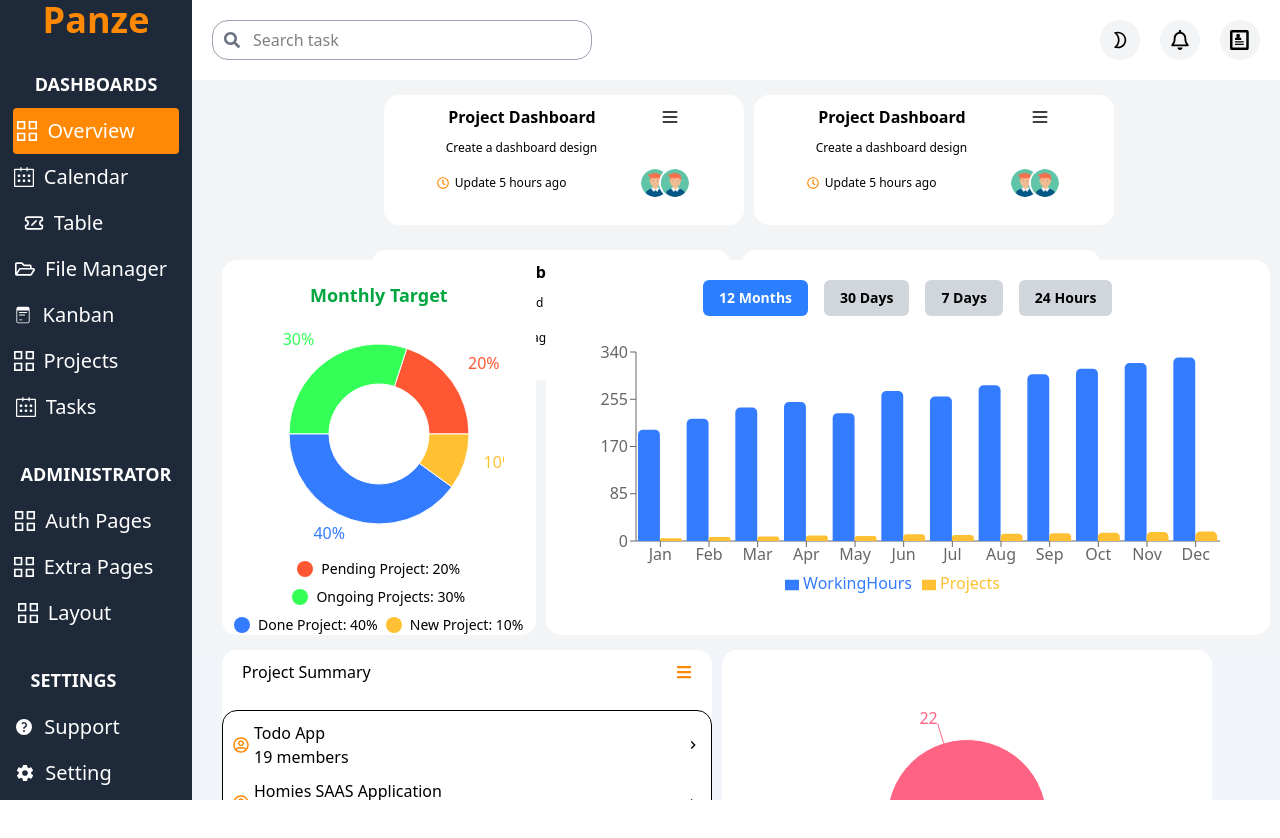
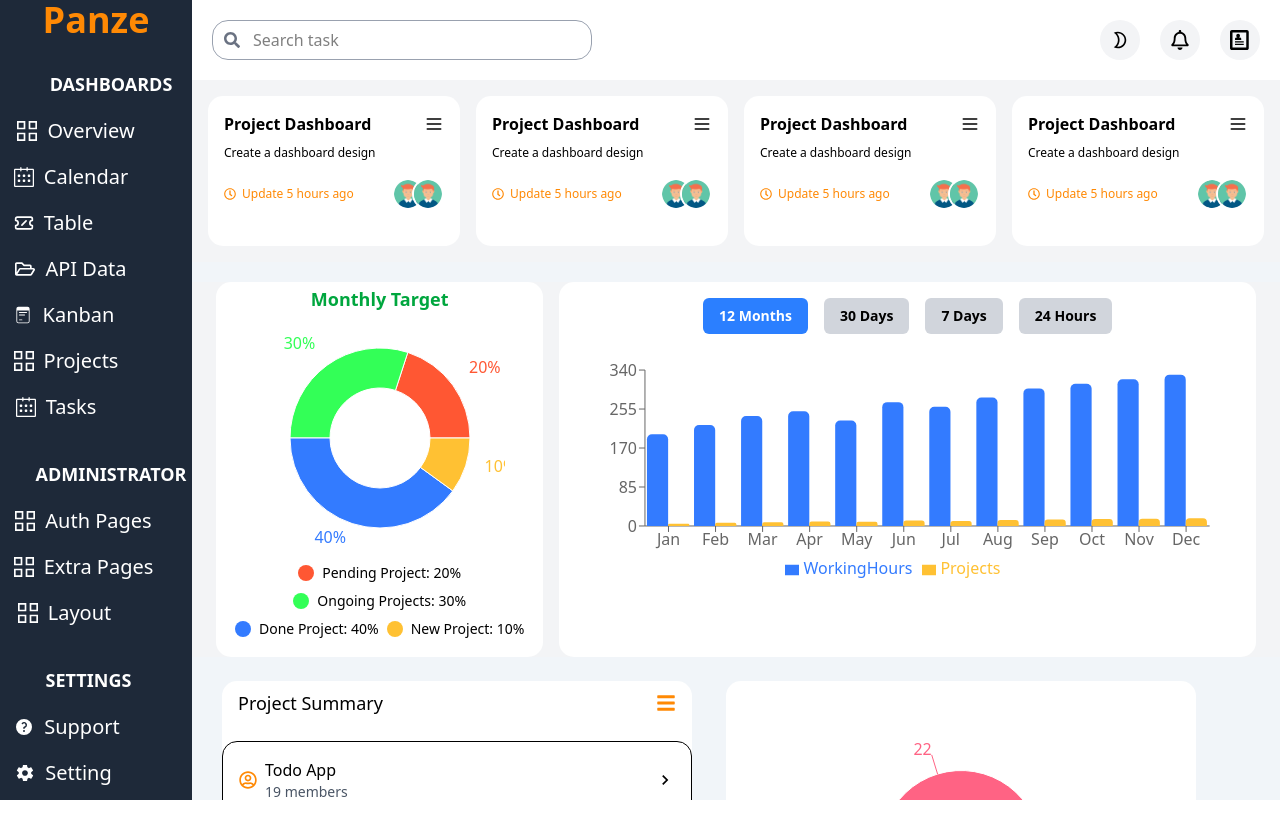
Before and after one commit to W3villa-Abhishek-Dixit/Dashboard_UI, a React (Vite) app: page /overf in a window 1280 px wide. Shown: the top 838 px of the page. Built offline with nearby package versions, Linux system fonts and the light colour scheme.

Commit message:
Modal issue and Api data done

```diff
--- a/package.json
+++ b/package.json
@@ -11,6 +11,7 @@
   },
   "dependencies": {
     "@tailwindcss/postcss": "^4.0.2",
+    "axios": "^1.7.9",
     "postcss": "^8.5.1",
     "react": "^18.3.1",
     "react-dom": "^18.3.1",
--- a/src/assets/Components/Chart.jsx
+++ b/src/assets/Components/Chart.jsx
@@ -55,10 +55,10 @@ const Chart = () => {
   const [selectedTimeFrame, setSelectedTimeFrame] = useState("12 Months");
 
   return (
-    <div className=" mt-[20px] px-[10px] md:px-0  md:mt-0 md:h-[390px] w-full flex flex-col md:flex-row  justify-between gap-[10px]  bg-gray-100 ">
+    <div className="mt-[20px] px-4 md:px-6 w-full flex flex-col md:flex-row justify-between gap-3 md:gap-1 lg:gap-4 bg-gray-100 ">
       {/* Doughnut Chart (Pie Chart) */}
-      <div className="h-[375px] md:w-[480px] rounded-[15px] md:ml-[30px] flex flex-col justify-center items-center bg-white ">
-        <h1 className="text-green-600 text-lg font-bold pt-[50px]">Monthly Target</h1>
+      <div className="h-auto md:h-[375px] w-full md:w-[480px] rounded-[15px] flex flex-col justify-center items-center bg-white p-4 md:mx-[40px] lg:mx-0">
+        <h1 className="text-green-600 text-lg font-bold">Monthly Target</h1>
 
         <PieChart width={250} height={250}>
           <Tooltip />
@@ -77,7 +77,7 @@ const Chart = () => {
         </PieChart>
 
         {/* Legend */}
-        <div className="pb-[30px] flex flex-wrap justify-center gap-2">
+        <div className="pb-4 flex flex-wrap justify-center gap-2">
           {pieData.map((entry, index) => (
             <div key={index} className="flex items-center space-x-2">
               <div
@@ -91,13 +91,13 @@ const Chart = () => {
       </div>
 
       {/* Bar Chart with Buttons */}
-      <div className="h-[375px] w-full rounded-[15px] mr-[10px] flex flex-col bg-white p-5">
+      <div className="h-auto md:h-[375px] w-full rounded-[15px] flex flex-col bg-white p-4">
         {/* Buttons to Change Time Frame */}
-        <div className="flex justify-center gap-4 mb-4">
+        <div className="flex flex-wrap justify-center gap-2 md:gap-4 mb-4">
           {Object.keys(barDataSets).map((timeFrame) => (
             <button
               key={timeFrame}
-              className={`px-4 py-2 rounded-md text-sm font-semibold ${
+              className={`px-3 py-1.5 md:px-4 md:py-2 rounded-md text-sm font-semibold transition ${
                 selectedTimeFrame === timeFrame
                   ? "bg-blue-500 text-white"
                   : "bg-gray-300 text-black"
@@ -110,14 +110,14 @@ const Chart = () => {
         </div>
 
         {/* Bar Chart */}
-        <ResponsiveContainer width="100%" height="100%">
+        <ResponsiveContainer width="100%" height={250}>
           <BarChart data={barDataSets[selectedTimeFrame]} margin={{ top: 20, right: 30, left: 10, bottom: 20 }}>
             <XAxis dataKey="name" />
             <YAxis />
             <Tooltip />
             <Legend />
-            <Bar dataKey="WorkingHours" fill="#337BFF" barSize={50} radius={[5, 5, 0, 0]} />
-            <Bar dataKey="Projects" fill="#FFC133" barSize={50} radius={[5, 5, 0, 0]} />
+            <Bar dataKey="WorkingHours" fill="#337BFF" barSize={40} radius={[5, 5, 0, 0]} />
+            <Bar dataKey="Projects" fill="#FFC133" barSize={40} radius={[5, 5, 0, 0]} />
           </BarChart>
         </ResponsiveContainer>
       </div>
--- a/src/assets/Components/Footer.jsx
+++ b/src/assets/Components/Footer.jsx
@@ -6,8 +6,8 @@ import { CiClock1 } from 'react-icons/ci';
 import { FaUsers } from "react-icons/fa";
 import { PieChart, Pie, Cell, Tooltip, Legend, ResponsiveContainer } from 'recharts'
 import avtar1 from '../images/avtar1.png'
+
 const Footer = () => {
-  // Data for the Pie Chart (Project Overview)
   const pieData = [
     { name: 'In Progress', value: 22 },
     { name: 'Completed', value: 10 },
@@ -16,78 +16,52 @@ const Footer = () => {
   const COLORS = ['#FF6384', '#36A2EB', '#FFCE56']
 
   return (
-    <div className=" w-full bg-slate-100 flex  flex-wrap gap-[10px] pt-[15px] md:pt-0 px-[10px] md:px-0 ">
+    <div className="w-full bg-slate-100 flex flex-wrap gap-1 pt-6 px-4 md:px-0">
       {/* First Container */}
-      <div className="h-[375px] w-[490px]  rounded-[15px] px-[20px] md:px-0 md:ml-[30px] flex flex-col bg-white gap-4 p-4 pt-[15px] md:pt-0 pr-[20px] md:pr-0">
-        {/* Header */}
-        <div className="flex justify-between items-center px-[20px] py-[10px]">
-          <div>Project Summary</div>
-          <div className='text-orange-400'>
+      <div className="h-[375px] w-full md:w-[400px] xl:w-[470px] rounded-[15px] px-4 md:px-0 md:ml-[70px] lg:ml-[30px] flex flex-col bg-white gap-4 p-4 pt-6 md:pt-0">
+        <div className="flex justify-between items-center px-4 py-2">
+          <div className="text-sm md:text-lg font-medium">Project Summary</div>
+          <div className="text-orange-400 text-lg md:text-xl">
             <FaBars />
           </div>
         </div>
-        {/* First Card: Contains both Todo App entries */}
-        <div className="border rounded-[15px] flex flex-col gap-[10px] px-[10px] py-[10px]">
-          {/* First Todo App Entry */}
-          <div className="flex justify-between items-center">
-            <div className="flex items-center gap-[5px]">
-             <div className="text-orange-400"><FaRegUserCircle /></div>
+
+        {/* First Card */}
+        <div className="border rounded-[15px] flex flex-col gap-4 px-4 py-4">
+          {/* Todo App Entries */}
+          {['Todo App', 'Homies SAAS Application'].map((app, index) => (
+            <div key={index} className="flex justify-between items-center">
+              <div className="flex items-center gap-2">
+                <div className="text-orange-400 text-lg"><FaRegUserCircle /></div>
                 <div className="flex flex-col">
-                <span>Todo App</span>
-                <span>19 members</span>
+                  <span className="text-sm md:text-base font-medium">{app}</span>
+                  <span className="text-xs md:text-sm text-gray-600">{index === 0 ? '19 members' : '24 members'}</span>
                 </div>
               </div>
-            <div>
-              <MdKeyboardArrowRight />
+              <div><MdKeyboardArrowRight className="text-lg md:text-xl" /></div>
+            </div>
+          ))}
+        </div>
+
+        {/* Second Card */}
+        <div className="border rounded-[15px] flex flex-col gap-4 px-4 py-4 mt-2 md:mt-0">
+          {['In Progress', 'Completed'].map((status, index) => (
+            <div key={index} className="flex justify-between items-center">
+              <div className="flex items-center gap-2">
+                <div className="text-orange-400 text-lg"><FaRegUserCircle /></div>
+                <div className="flex flex-col">
+                  <span className="text-sm md:text-base font-medium">{status}</span>
+                  <span className="text-xs md:text-sm text-gray-600">{status === 'In Progress' ? '22 projects' : '10 projects'}</span>
                 </div>
               </div>
-          {/* Second Todo App Entry */}
-          <div className="flex justify-between items-center">
-            <div className="flex items-center gap-[5px]">
-            <div className="text-orange-400"><FaRegUserCircle /></div>
-              <div className="flex flex-col">
-                <span>Homies SAAS Application</span>
-                <span>24 members</span>
+              <div><MdKeyboardArrowRight className="text-lg md:text-xl" /></div>
             </div>
-            </div>
-            <div>
-              <MdKeyboardArrowRight />
-            </div>
-          </div>
-        </div>
-        {/* Second Card: Reserved for additional data */}
-        <div className="border rounded-[15px] flex flex-col gap-[10px] px-[10px] py-[10px] mt-[5px] md:mt-0">
-          {/* First Entry */}
-          <div className="flex justify-between items-center">
-            <div className="flex items-center gap-[5px]">
-            <div className="text-orange-400"><FaRegUserCircle /></div>
-              <div className="flex flex-col">
-                <span>In Progress</span>
-                <span>22 project</span>
-              </div>
-            </div>
-            <div>
-              <MdKeyboardArrowRight />
-            </div>
-          </div>
-          {/* Second Entry */}
-          <div className="flex justify-between items-center">
-            <div className="flex items-center gap-[5px]">
-            <div className="text-orange-400"><FaRegUserCircle /></div>
-              <div className="flex flex-col">
-                <span>Completed</span>
-                <span>10 project</span>
-              </div>
-            </div>
-            <div>
-              <MdKeyboardArrowRight />
-            </div>
-          </div>
+          ))}
         </div>
       </div>
 
-      {/* Second Container: Pie Chart for Project Overview */}
-      <div className="h-[375px] w-[490px]  rounded-[15px] flex justify-center items-center bg-white px-[25px]">
+      {/* Second Container: Pie Chart */}
+      <div className="h-[375px] w-full md:w-[400px] xl:w-[470px] rounded-[15px] flex justify-center items-center bg-white px-6 mt-4 md:mt-0 md:ml-[70px] lg:ml-[30px]">
         <ResponsiveContainer width="100%" height="100%">
           <PieChart>
             <Pie
@@ -109,62 +83,39 @@ const Footer = () => {
         </ResponsiveContainer>
       </div>
 
-      {/* Third Container */}
-      <div className="h-[375px] w-[390px]  md:w-[510px] rounded-[15px]  flex flex-col  bg-white  ">
-           <div className="flex justify-between px-[30px] items-center mt-[20px]">
-                 <div className="div">Daily Task</div>
-                 <div className="flex gap-[10px] justify-center items-center">Today <IoIosArrowDown /></div>
+      {/* Third Container: Daily Tasks */}
+      <div className="h-[375px] w-full md:w-[510px] lg:mx-[30px] xl:mx-0  xl:w-[510px] rounded-[15px] flex flex-col bg-white mt-4 md:mt-0 md:ml-[70px] lg:ml-[30px]">
+        <div className="flex justify-between px-8 items-center mt-6">
+          <div className="text-sm md:text-lg font-medium">Daily Task</div>
+          <div className="flex gap-3 justify-center items-center text-xs md:text-sm">
+            Today <IoIosArrowDown />
           </div>
-          <div className="flex  flex-col justify-center items-center gap-[10px] mt-[10px]">
-          <div className="h-[150px] w-[350px] md:w-[480px] border rounded-[15px] flex  flex-col  px-[20px] ">
-               <div className="mt-[10px]">Tiddo Mobile App Web Design</div>
-               <div className="text-[12px] text-gray-500 pt-[10px]">We have to design a dashboard for <br></br> DevignEdge Design Agency.</div>
-
-               <div className="pt-[15px] flex justify-between">
-                 <div className="flex items-center gap-[5px] text-[13px]"><div className="text-orange-400 "><CiClock1 /></div>Updated 2hr ago</div>
-                 {/* <div className="text-orange-400"><FaUsers /></div> */}
-                 <div className="flex items-center">
+        </div>
+        <div className="flex flex-col justify-center items-center gap-4 mt-4">
+          {['Tiddo Mobile App Web Design', 'Scrum Call Discussion'].map((task, index) => (
+            <div key={index} className="h-[150px] w-full md:w-[480px] xl:w-[480px] border rounded-[15px] flex flex-col px-5">
+              <div className="mt-4 text-sm md:text-base font-medium">{task}</div>
+              <div className="text-xs text-gray-500 pt-3">
+                We have to design a dashboard for DevignEdge Design Agency.
+              </div>
+              <div className="pt-4 flex justify-between items-center">
+                <div className="flex items-center gap-2 text-xs md:text-sm">
+                  <div className="text-orange-400"><CiClock1 /></div>
+                  Updated {index === 0 ? '2hr' : '5hr'} ago
+                </div>
+                <div className="flex items-center gap-2">
                   <div className="flex">
                     <img src={avtar1} alt="Avatar" className="h-8 w-8 rounded-full border-2 border-white" />
                     <img src={avtar1} alt="Avatar 2" className="h-8 w-8 rounded-full border-2 border-white -ml-3" />
                   </div>
-  <div className=" h-8 w-8  -ml-2 bg-gray-200 text-gray-700 text-xs font-semibold px-2 py-2 rounded-full">
+                  <div className="h-8 w-8 -ml-2 bg-gray-200 text-gray-700 text-xs font-semibold px-2 py-2 rounded-full">
                     +2
                   </div>
                 </div>
-
-          </div>
-
-          </div>
-
-
-
-{/*
-          <div className="h-[150px] w-[490px] border rounded-[15px] text-[5px] "></div> */}
-          <div className="h-[150px] w-[350px] md:w-[480px] border rounded-[15px] flex  flex-col  px-[20px] ">
-               <div className="mt-[10px]">Scrum Call Discussion</div>
-               <div className="text-[12px] text-gray-500 pt-[10px]">We have to design a dashboard for <br></br> DevignEdge Design Agency.</div>
-
-               <div className="pt-[15px] flex justify-between">
-                 <div className="flex items-center gap-[5px] text-[13px]"><div className="text-orange-400 "><CiClock1 /></div>Updated 5hr ago</div>
-                 {/* <div className="text-orange-400"><FaUsers /></div> */}
-
-                 <div className="flex items-center">
-  <div className="flex">
-    <img src={avtar1} alt="Avatar" className="h-8 w-8 rounded-full border-2 border-white" />
-    <img src={avtar1} alt="Avatar 2" className="h-8 w-8 rounded-full border-2 border-white -ml-3" />
-  </div>
-  <div className=" h-8 w-8  -ml-2 bg-gray-200 text-gray-700 text-xs font-semibold px-2 py-2 rounded-full">
-    +2
               </div>
             </div>
-
+          ))}
         </div>
-
-          </div>
-
-          </div>
-
       </div>
     </div>
   )
--- a/src/assets/Components/HeroSrction.jsx
+++ b/src/assets/Components/HeroSrction.jsx
@@ -1,21 +1,25 @@
-import React from 'react'
-import { HiOutlineMenu } from 'react-icons/hi'
-import { FaRegClock } from 'react-icons/fa'
-import { FaUserFriends } from 'react-icons/fa'
-import avtar1 from '../images/avtar1.png'
-const HeroSrction = () => {
+import React from 'react';
+import { HiOutlineMenu } from 'react-icons/hi';
+import { FaRegClock } from 'react-icons/fa';
+import avtar1 from '../images/avtar1.png';
+
+const HeroSection = () => {
   return (
-  <div className="h-auto sm:h-[180px] w-full flex flex-wrap justify-center items-center  sm:gap-[10px] bg-gray-100">
+    <div className="h-auto w-full bg-gray-100 p-4">
+      <div className="grid grid-cols-1 sm:grid-cols-2 lg:grid-cols-4 gap-4 ">
+
         {/* Card 1 */}
-  <div className="h-[130px] w-[360px] rounded-[15px] mt-[15px] sm:ml-[26px] flex flex-col bg-white">
-    <div className="text-[16px] font-bold flex justify-evenly items-center mt-[10px]">
+        <div className="h-[150px] w-full max-w-[300px] sm:max-w-[330px] md:max-w-[280px] lg:max-w-[370px] rounded-[15px] bg-white p-4 flex flex-col md:mx-[40px] lg:mx-0  ">
+          <div className="text-[16px] font-bold flex justify-between items-center">
             Project Dashboard
-      <div className="text-[20px]"> <HiOutlineMenu /></div>
+            <div className="text-[20px]"><HiOutlineMenu /></div>
           </div>
-    <div className="text-[12px] flex justify-center items-center pr-[85px] pt-[10px]">Create a dashboard design</div>
-    <div className="flex justify-evenly items-center mt-[10px] text-[12px]">
-      <div className="flex gap-1.5 items-center pr-[20px]">
-        <div className="text-orange-400"><FaRegClock /> </div> Update 5 hours ago
+          <div className="text-[12px] flex justify-start items-center pt-2">
+            Create a dashboard design
+          </div>
+          <div className="flex justify-between items-center mt-4 text-[12px]">
+            <div className="flex gap-1.5 items-center text-orange-400">
+              <FaRegClock /> Update 5 hours ago
             </div>
             <div className="flex items-center">
               <img src={avtar1} alt="Avatar" className="h-8 w-8 rounded-full border-2 border-white" />
@@ -25,15 +29,17 @@ const HeroSrction = () => {
         </div>
 
         {/* Card 2 */}
-  <div className="h-[130px] w-[360px] rounded-[15px] mt-[15px] flex flex-col bg-white">
-    <div className="text-[16px] font-bold flex justify-evenly items-center mt-[10px]">
+        <div className="h-[150px] w-full max-w-[300px] sm:max-w-[330px] md:max-w-[280px] lg:max-w-[370px] rounded-[15px] bg-white p-4 flex flex-col md:mx-[20px] lg:mx-0">
+          <div className="text-[16px] font-bold flex justify-between items-center">
             Project Dashboard
-      <div className="text-[20px]"> <HiOutlineMenu /></div>
+            <div className="text-[20px]"><HiOutlineMenu /></div>
           </div>
-    <div className="text-[12px] flex justify-center items-center pr-[85px] pt-[10px]">Create a dashboard design</div>
-    <div className="flex justify-evenly items-center mt-[10px] text-[12px]">
-      <div className="flex gap-1.5 items-center pr-[20px]">
-        <div className="text-orange-400"><FaRegClock /></div> Update 5 hours ago
+          <div className="text-[12px] flex justify-start items-center pt-2">
+            Create a dashboard design
+          </div>
+          <div className="flex justify-between items-center mt-4 text-[12px]">
+            <div className="flex gap-1.5 items-center text-orange-400">
+              <FaRegClock /> Update 5 hours ago
             </div>
             <div className="flex items-center">
               <img src={avtar1} alt="Avatar" className="h-8 w-8 rounded-full border-2 border-white" />
@@ -43,15 +49,17 @@ const HeroSrction = () => {
         </div>
 
         {/* Card 3 */}
-  <div className="h-[130px] w-[360px] rounded-[15px] mt-[15px] flex flex-col bg-white">
-    <div className="text-[16px] font-bold flex justify-evenly items-center mt-[10px]">
+        <div className="h-[150px] w-full max-w-[300px] sm:max-w-[330px] md:max-w-[280px] lg:max-w-[370px] rounded-[15px] bg-white p-4 flex flex-col md:mx-[40px] lg:mx-0">
+          <div className="text-[16px] font-bold flex justify-between items-center">
             Project Dashboard
-      <div className="text-[20px]"> <HiOutlineMenu /></div>
+            <div className="text-[20px]"><HiOutlineMenu /></div>
           </div>
-    <div className="text-[12px] flex justify-center items-center pr-[85px] pt-[10px]">Create a dashboard design</div>
-    <div className="flex justify-evenly items-center mt-[10px] text-[12px]">
-      <div className="flex gap-1.5 items-center pr-[20px]">
-        <div className="text-orange-400"><FaRegClock /></div> Update 5 hours ago
+          <div className="text-[12px] flex justify-start items-center pt-2">
+            Create a dashboard design
+          </div>
+          <div className="flex justify-between items-center mt-4 text-[12px]">
+            <div className="flex gap-1.5 items-center text-orange-400">
+              <FaRegClock /> Update 5 hours ago
             </div>
             <div className="flex items-center">
               <img src={avtar1} alt="Avatar" className="h-8 w-8 rounded-full border-2 border-white" />
@@ -61,15 +69,17 @@ const HeroSrction = () => {
         </div>
 
         {/* Card 4 */}
-  <div className="h-[130px] w-[360px] rounded-[15px] mt-[15px] flex flex-col bg-white">
-    <div className="text-[16px] font-bold flex justify-evenly items-center mt-[10px]">
+        <div className="h-[150px] w-full max-w-[300px] sm:max-w-[330px] md:max-w-[280px] lg:max-w-[370px] rounded-[15px] bg-white p-4 flex flex-col md:mx-[20px] lg:mx-0 ">
+          <div className="text-[16px] font-bold flex justify-between items-center">
             Project Dashboard
-      <div className="text-[20px]"> <HiOutlineMenu /></div>
+            <div className="text-[20px]"><HiOutlineMenu /></div>
           </div>
-    <div className="text-[12px] flex justify-center items-center pr-[85px] pt-[10px]">Create a dashboard design</div>
-    <div className="flex justify-evenly items-center mt-[10px] text-[12px]">
-      <div className="flex gap-1.5 items-center pr-[20px]">
-        <div className="text-orange-400"><FaRegClock /></div> Update 5 hours ago
+          <div className="text-[12px] flex justify-start items-center pt-2">
+            Create a dashboard design
+          </div>
+          <div className="flex justify-between items-center mt-4 text-[12px]">
+            <div className="flex gap-1.5 items-center text-orange-400">
+              <FaRegClock /> Update 5 hours ago
             </div>
             <div className="flex items-center">
               <img src={avtar1} alt="Avatar" className="h-8 w-8 rounded-full border-2 border-white" />
@@ -77,11 +87,10 @@ const HeroSrction = () => {
             </div>
           </div>
         </div>
+
       </div>
+    </div>
+  );
+};
 
-
-
-  )
-}
-
-export default HeroSrction
+export default HeroSection;
--- a/src/assets/Components/Overview.jsx
+++ b/src/assets/Components/Overview.jsx
@@ -12,7 +12,7 @@ function Overview() {
 
             <HeroSrction />
 
-            <Chart />
+             <Chart />
 
             <Footer />
 
--- a/src/assets/Components/Routing.jsx
+++ b/src/assets/Components/Routing.jsx
@@ -5,6 +5,7 @@ import Overview from './Overview';
 import Home from './Home';
 import Calander from './Calander';
 import Table from './Table';
+import Apidata from './Apidata';
 function Routing() {
     return (
         <BrowserRouter>
@@ -15,6 +16,7 @@ function Routing() {
                     <Route path='/overf' element={<Overview />}></Route>
                     <Route path='/calander' element={<Calander />}></Route>
                     <Route path='/table' element={<Table />}></Route>
+                    <Route path='/apidata' element={<Apidata />}></Route>
 
                 </Route>
 
--- a/src/assets/Components/Sidebar.jsx
+++ b/src/assets/Components/Sidebar.jsx
@@ -17,12 +17,12 @@ const Sidebar = () => {
         <h1 className="text-4xl font-bold flex justify-center items-center text-orange-400">
           Panze
         </h1>
-        <h1 className="text-lg font-bold flex justify-center items-center mt-[30px]">DASHBOARDS</h1>
+        <h1 className="text-lg font-bold flex justify-center items-center mt-[30px] ml-[30px]">DASHBOARDS</h1>
         <nav className="mt-[10px] flex flex-col justify-center items-center">
           <ul>
             <Link
               to={"/overf"}
-              className="py-2 bg-orange-400 rounded flex justify-center items-center gap-[10px] text-[20px] pr-[40px]"
+              className="py-2 hover:bg-orange-400 rounded flex justify-center items-center gap-[10px] text-[20px] pr-[40px] "
             >
               <GrProjects /> Overview
             </Link>
@@ -34,13 +34,13 @@ const Sidebar = () => {
             </Link>
             <Link
               to={"/table"}
-              className="py-2 hover:bg-orange-400 rounded flex justify-center items-center gap-[10px] text-[20px] pr-[65px]"
+              className="py-2 hover:bg-orange-400 rounded flex justify-center items-center gap-[10px] text-[20px] pr-[85px]"
             >
               <LuTicketSlash /> Table
             </Link>
-            <li className="py-2 hover:bg-orange-400 rounded flex justify-center items-center gap-[10px] text-[20px] pr-[10px]">
-              <FaRegFolderOpen /> File Manager
-            </li>
+            <Link to={"/apidata"} className="py-2 hover:bg-orange-400 rounded flex justify-center items-center gap-[10px] text-[20px] pr-[50px]">
+              <FaRegFolderOpen /> API Data
+            </Link>
             <li className="py-2 hover:bg-orange-400 rounded flex justify-center items-center gap-[10px] text-[20px] pr-[65px]">
               <CiMemoPad /> Kanban
             </li>
@@ -51,7 +51,7 @@ const Sidebar = () => {
               <SlCalender /> Tasks
             </li>
           </ul>
-          <h1 className="text-lg font-bold flex justify-center items-center mt-[30px]">
+          <h1 className="text-lg font-bold flex justify-center items-center mt-[30px] ml-[30px]">
             ADMINISTRATOR
           </h1>
           <ul>
@@ -66,7 +66,7 @@ const Sidebar = () => {
             </li>
           </ul>
 
-          <h1 className="text-lg font-bold flex justify-center items-center mt-[30px] pr-[45px]">
+          <h1 className="text-lg font-bold flex justify-center items-center mt-[30px] pr-[45px] ml-[30px]">
             SETTINGS
           </h1>
           <ul>
--- a/src/assets/Components/StripHeader.jsx
+++ b/src/assets/Components/StripHeader.jsx
@@ -8,7 +8,7 @@ import { GiHamburgerMenu } from "react-icons/gi";
 
 const StripHeader = ({ toggleSidebar }) => {
   return (
-    <div className="h-[80px] w-full flex justify-between items-center px-[20px]">
+    <div className="h-[80px] w-full flex justify-between items-center px-[20px] ">
       {/* Left Section - Hamburger & Search */}
       <div className="flex items-center gap-4">
         {/* Hamburger Button (Visible only on small screens) */}
@@ -21,7 +21,7 @@ const StripHeader = ({ toggleSidebar }) => {
           <input
             type="text"
             placeholder="Search task"
-            className="h-[40px] w-[240px] sm:w-[380px] pl-10 pr-4 rounded-2xl border border-gray-400 focus:outline-none focus:ring-2 focus:ring-blue-500"
+            className="h-[40px] w-[180px] sm:w-[380px] md:ml-[40px] lg:ml-0 pl-10 pr-4 rounded-2xl border border-gray-400 focus:outline-none focus:ring-2 focus:ring-blue-500"
           />
           <FaSearch className="absolute left-3 top-1/2 transform -translate-y-1/2 text-gray-500" />
         </div>
```
Also changed, not shown: src/assets/Components/Apidata.jsx (added, +114 -0 lines), src/assets/Components/Table.jsx (+64 -51 lines), src/App.jsx (line endings or trailing spaces), 1 other file (tests, documents, lock files or other folders). Lines whose indentation alone changed are shown as unchanged.
